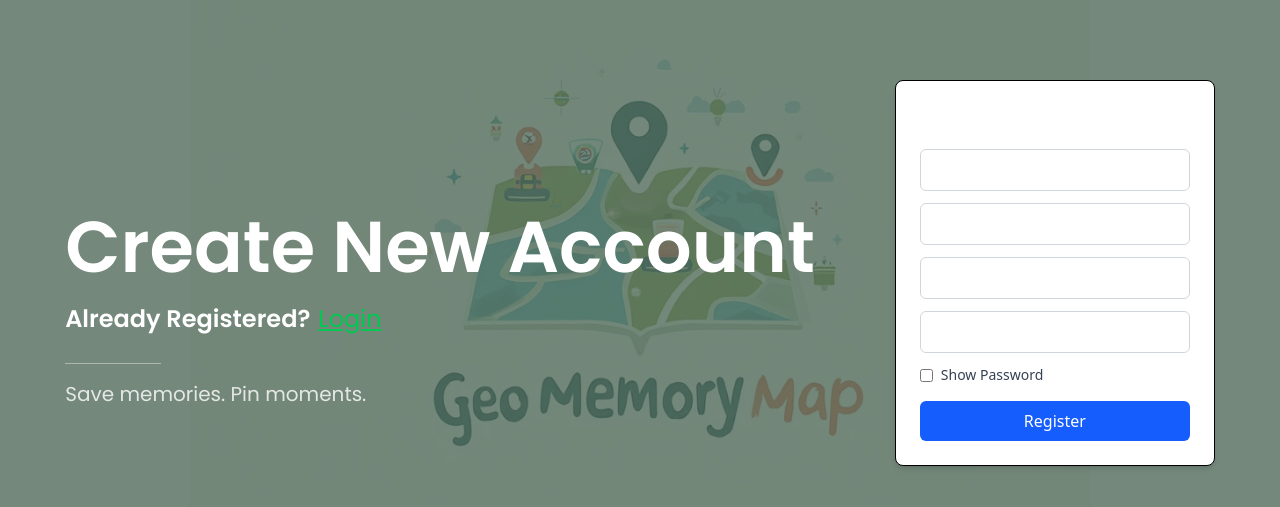
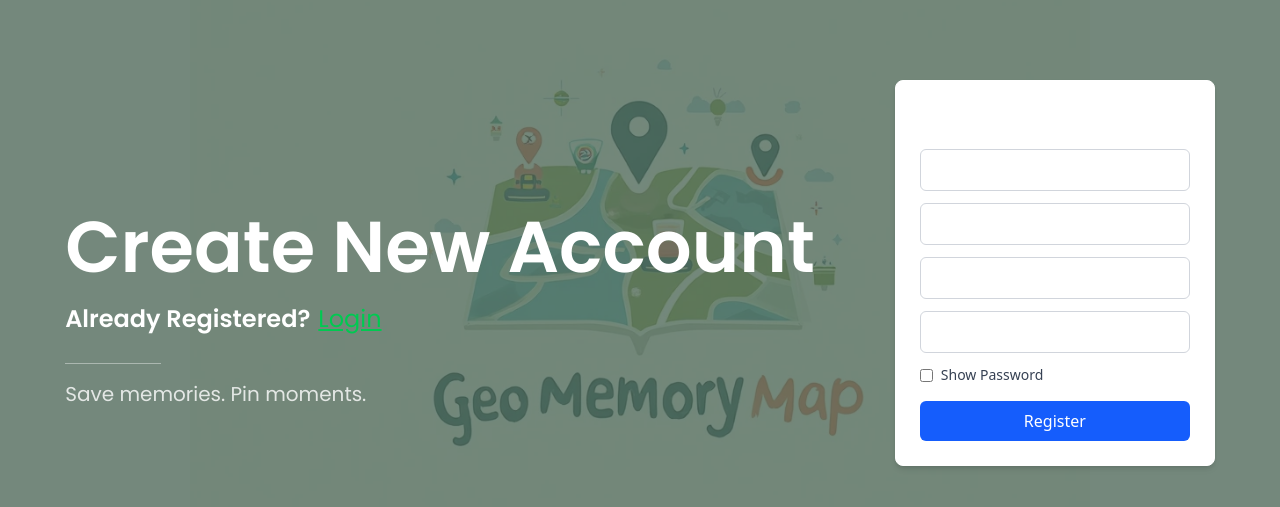
Before and after one commit to UCC-Batch-26/geomemorymap, a React (Vite) app in the folder apps/frontend/: page /signup in a window 1280 px wide. Shown: the part 127-634 px from the top of the page. Built offline with nearby package versions, Linux system fonts and the light colour scheme; no server answers.

Commit message:
fix: initiated pnpm fix

```diff
--- a/apps/frontend/src/modules/auth/pages/sign-up-page.jsx
+++ b/apps/frontend/src/modules/auth/pages/sign-up-page.jsx
@@ -80,7 +80,7 @@ function SignUpPage() {
           </div>
         </div>
 
-        <form className="bg-white border border-black rounded-lg p-6 w-80 shadow-md" onSubmit={handleRegister}>
+        <form className="bg-white border rounded-lg p-6 w-80 shadow-md" onSubmit={handleRegister}>
           <h2 className="text-xl font-bold mb-4 text-center">Register</h2>
 
           <input
```
